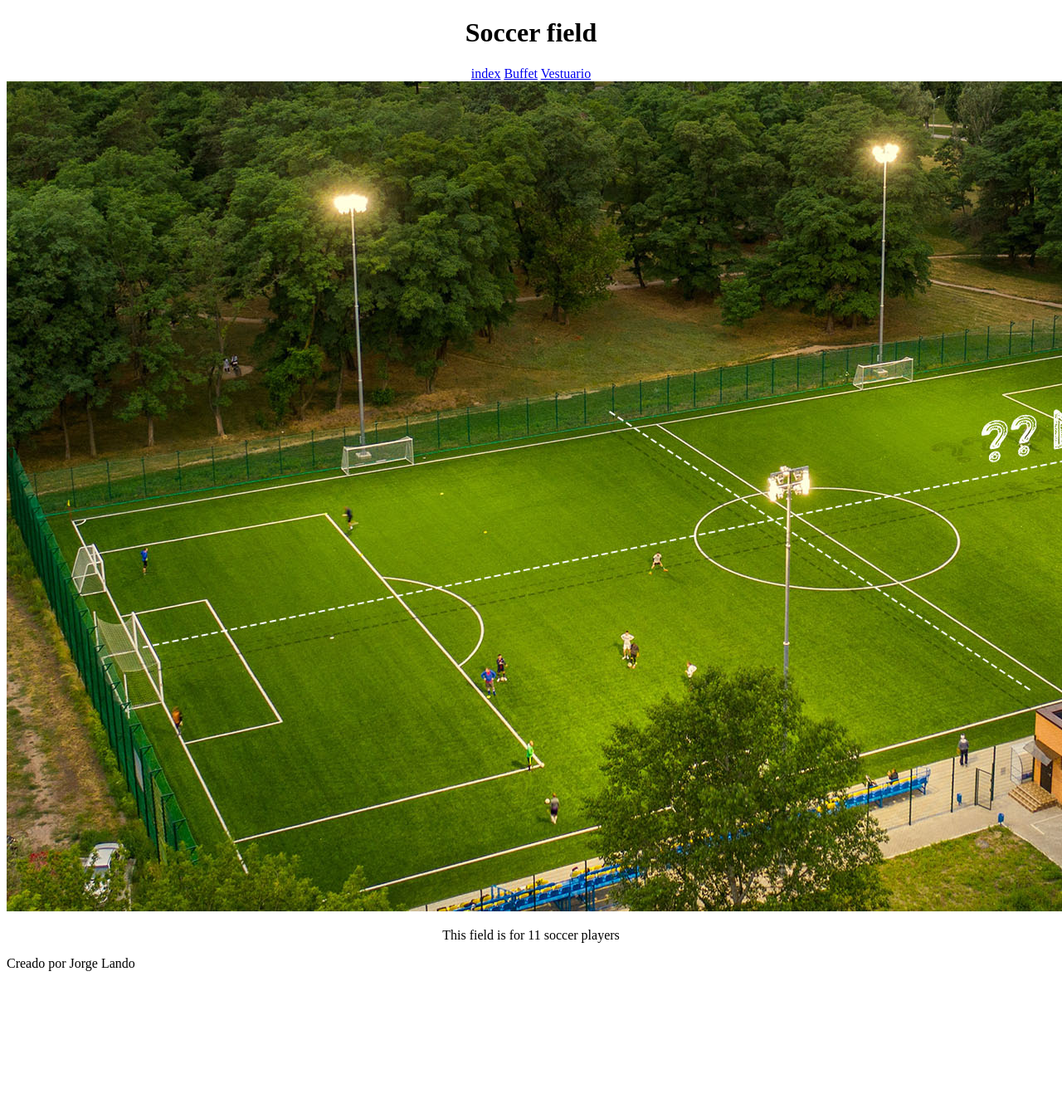
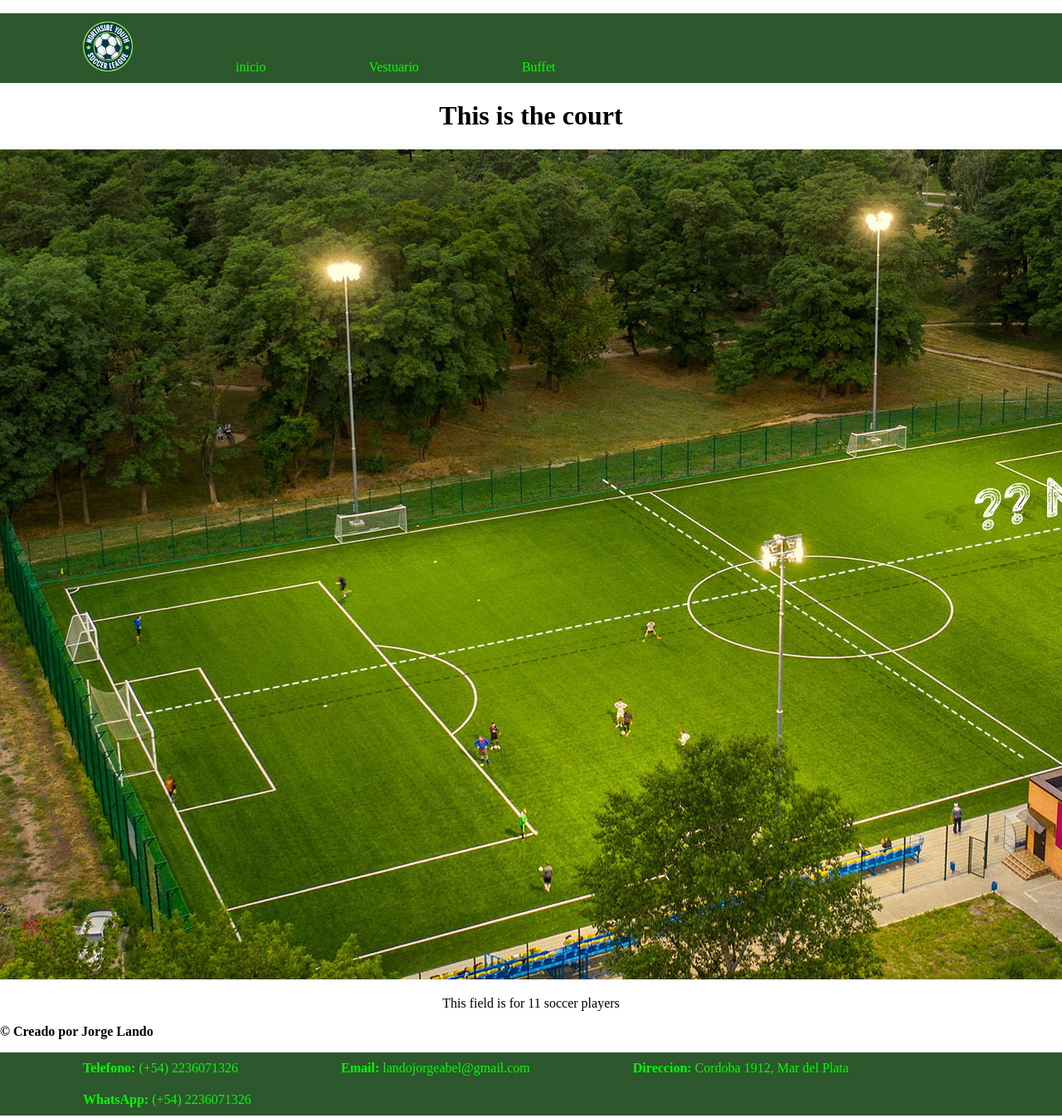
Before and after one commit to JorgeAbelLando/Repositorio, a plain HTML site: page Cancha.html in a window 1280 px wide. Shown: the top 1347 px of the page at 83% size. Before the commit the page ends 1178 px from the top, so only its background shows below. Drawn offline with Linux system fonts and the light colour scheme.

Commit message:
mas completa la pagina

```diff
--- a/Cancha.html
+++ b/Cancha.html
@@ -4,33 +4,60 @@
     <meta charset="UTF-8">
     <meta http-equiv="X-UA-Compatible" content="IE=edge">
     <meta name="viewport" content="width=device-width, initial-scale=1.0">
+    <link rel="stylesheet" href="./css/style.css">
     <title>Cancha</title>
 </head>
 <body>
       <!--Esto es para centrar la pagina-->
-      <center>
-        <header>
-        <!--Esto es para un titulo-->
-        <h1>Soccer field</h1>
+      <header>
+     <nav>
+        <ul>
+           <!--Esto es para vincular a otra pagina-->
+           <li><a href="#"><img id="logo" src="./img/nysl_logo.png" alt="Soccer League" style="width: 60px;"></a></li>
+            <li><a href="./index.html">inicio</a></li>
+           <li><a href="./Vestuario.html">Vestuario</a></li>
+            <li><a href="./Buffet.html">Buffet</a></li>
+        <!--El (./) sirve para identificar para donde va-->
+        <!--El (../)sirve indentificar si esta en otra carpeta-->
+       </ul>
+     </nav>
+     <center>
+             <!--Esto es para un titulo-->
+             <h1>This is the court</h1>
+     </center>
+    </header>
 
-         <a href="./index.html">index</a>
-         <a href="./Buffet.html">Buffet</a>
-         <a href="./Vestuario.html">Vestuario</a>
-         <!--El (./) sirve para identificar para donde va-->
-         <!--El (../)sirve indentificar si esta en otra carpeta-->
-         </header>
+
+
          <main>
+            <center>
          <div>    <!--Esto es para poner imagenes-->
             <img src="img/medidas_lg.jpg" alt="">
 
         </div>
          <!--Esto es para escribir un parrafo-->
          <p>This field is for 11 soccer players</p>
+        </center>
          </main>
-      </center>
+         <footer>
+            <strong>
+             &COPY; Creado por Jorge Lando
+              </strong>
+              <ul>
+                  <li>
+                      <a href="Tel:+542236071326"><strong>Telefono: </strong>(+54) 2236071326</a>
+                  </li>
+                  <li>
+                     <a href="Mailto:landojorgeabel@gmail.com"><strong>Email: </strong>landojorgeabel@gmail.com</a>
+                  </li>
+                  <li>
+                     <a href="https://goo.gl/maps/SC7YzxMoimotSt2a9"><strong>Direccion: </strong>Cordoba 1912, Mar del Plata</a>
+                  </li>
+                  <li>
+                     <a href="https://wa.me/542236071326"><strong>WhatsApp: </strong>(+54) 2236071326</a>
+                  </li>
+              </ul>
+              </footer>
 
-     <footer>
-      Creado por Jorge Lando
-      </footer>
 </body>
 </html>
--- /dev/null
+++ b/css/style.css
@@ -0,0 +1,39 @@
+:root{
+--primary: #2d572c;
+--secondary: #00ff00;
+--tertiary: #ccc;
+--quaternary:
+}
+html,body{
+    margin:0;
+    padding:0;
+}
+nav{
+    background-color:var(--primary);
+}
+ li{
+    display: inline-block;
+    padding: 10px 60px;
+}
+li a{
+    color:var(--secondary);
+    text-decoration: none;
+}
+li :hover > a{
+    color:var(--tertiary);
+
+}
+li :hover {
+    color:var(--tertiary);
+}
+
+#logo:hover{
+    border: 2px solid red;
+}
+ul a{
+    display: inline-block;
+    padding: 10px 0px 10;
+}
+ul {
+    background-color:var(--primary);
+}
```
Also changed, not shown: Buffet.html (+38 -13 lines), Vestuario.html (+37 -12 lines), index.html (+35 -13 lines), img/nysl_logo  .ico.png (added), img/nysl_logo.png (added).
